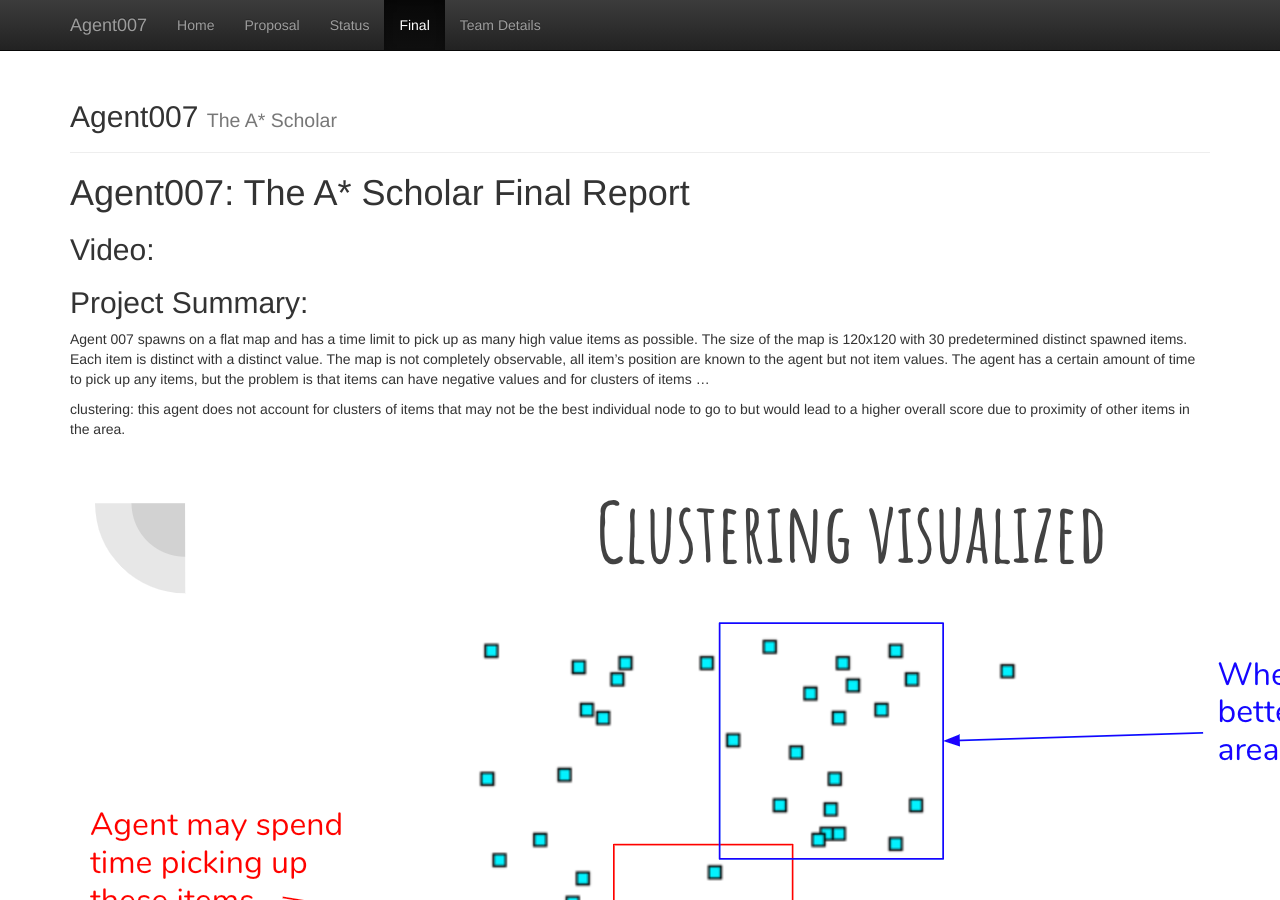
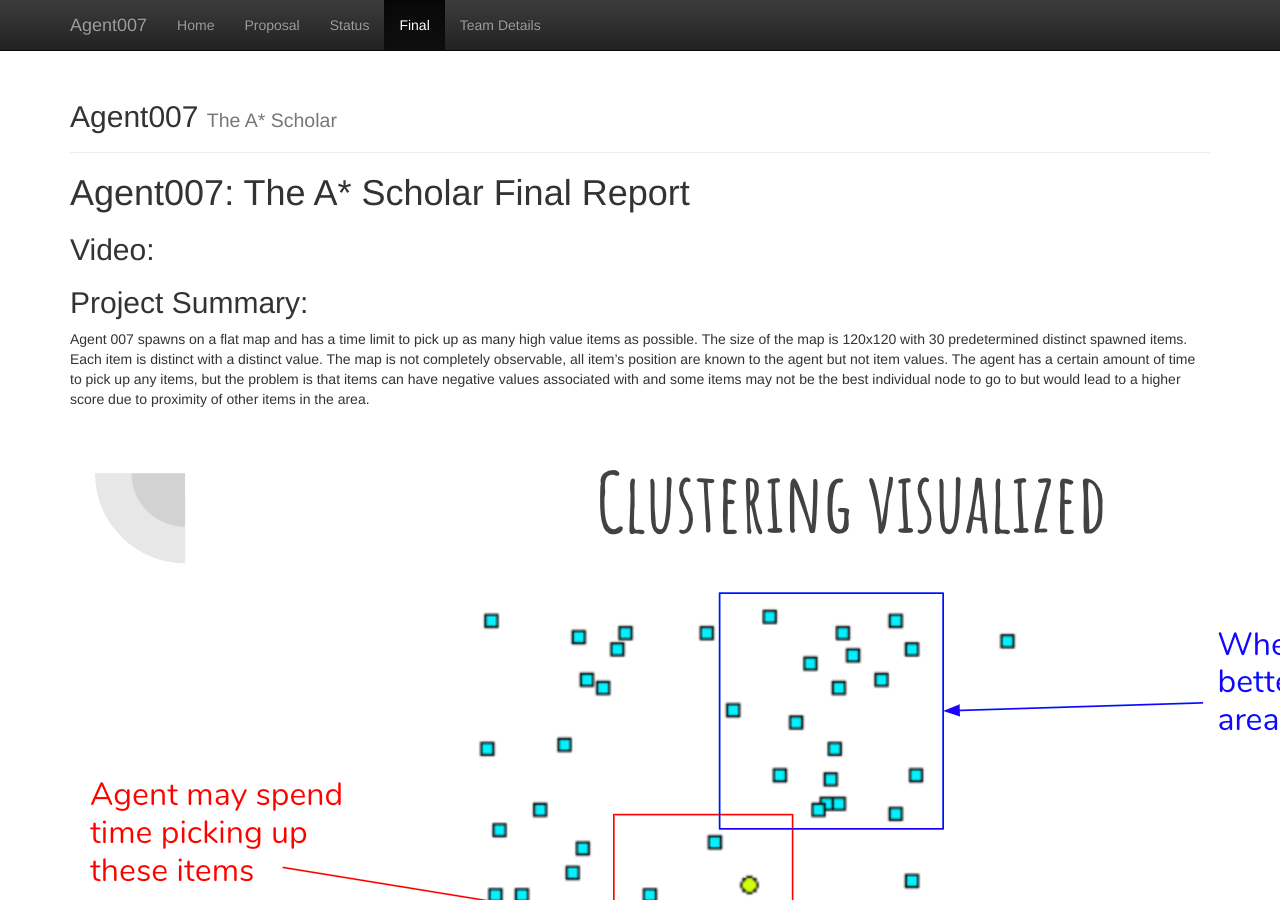
Before and after one commit to KumarHX/Agent007, a Jekyll site: the page built from docs/final.md, in a window 1280 px wide and 900 px high. Built offline with Jekyll 4.4.1, drawn with Linux system fonts in a browser that asks for light colours; some of the changed text lies outside the part shown.

Commit message:
Update final.md

```diff
--- a/docs/final.md
+++ b/docs/final.md
@@ -9,10 +9,7 @@
 
 ## Project Summary:
 Agent 007 spawns on a flat map and has a time limit to pick up as many high value items as possible. The size of the map is 120x120
-with 30 predetermined distinct spawned items. Each item is distinct with a distinct value. The map is not completely observable, all item's position are known to the agent but not item values. The agent has a certain amount of time to pick up any items, but the problem is that items can have negative values and for clusters of items ...
-
-clustering: this agent does not account for clusters of items that may not be the best individual node to go to but would lead to a higher overall score due to proximity of other items in the area.
-
+with 30 predetermined distinct spawned items. Each item is distinct with a distinct value. The map is not completely observable, all item's position are known to the agent but not item values. The agent has a certain amount of time to pick up any items, but the problem is that items can have negative values associated with and some items may not be the best individual node to go to but would lead to a higher score due to proximity of other items in the area.
 
 ![](ClusteringVisualized.png?raw=true)<br>
 
@@ -39,10 +36,9 @@
 
 Cluster Map:
 ![](ClusterMap.png?raw=true)<br>
-Our AI should solve the issue of going for valuable individual items rather than higher value clusters.
 
 ## Approach:
-The agent uses A* algorithm, A* = f(n) + g(n), where f(n) is the learned heuristic and g(n) is the distance between the agent and the item.
+The agent uses A* search algorithm which is A* = g(n) + h(n), where g(n) is the distance from the agent position to the item's position and h(n) is a heuristic function that estimates the cost (reward) of the item.
 
 
 
```
